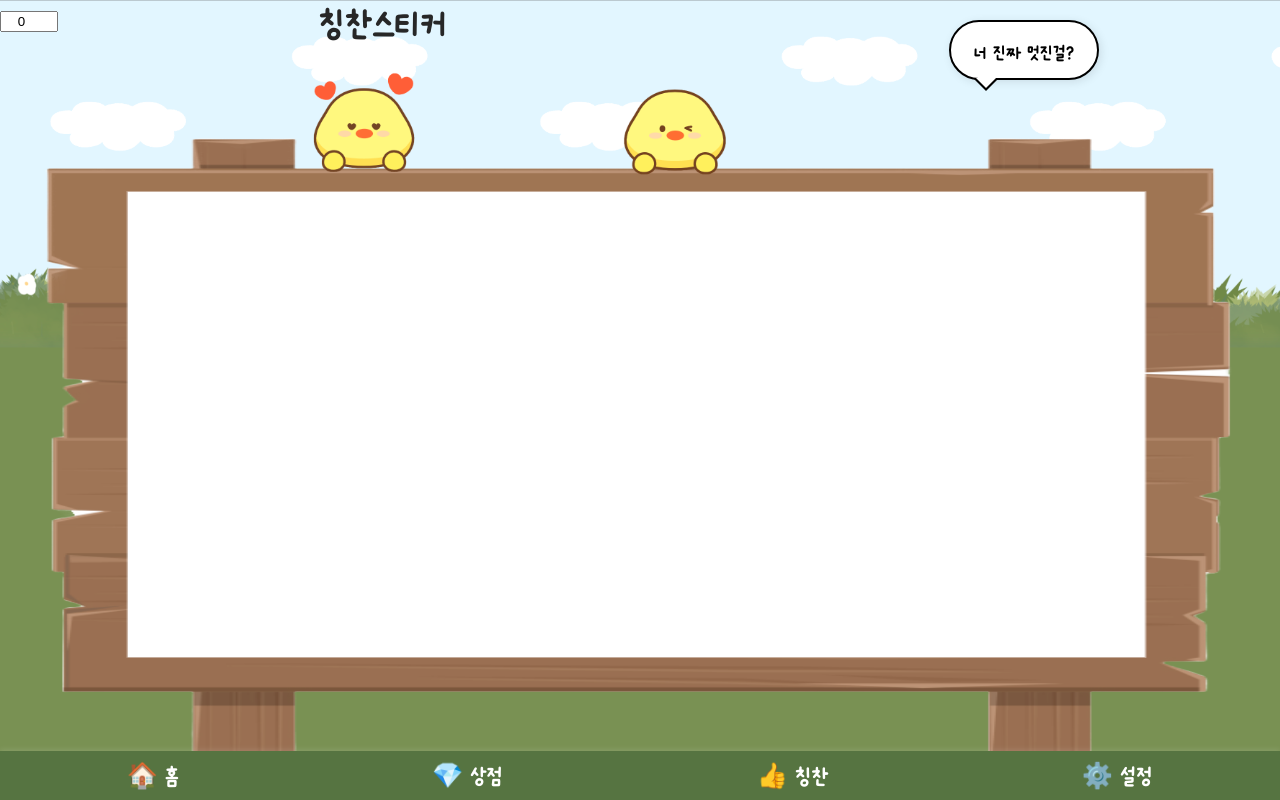
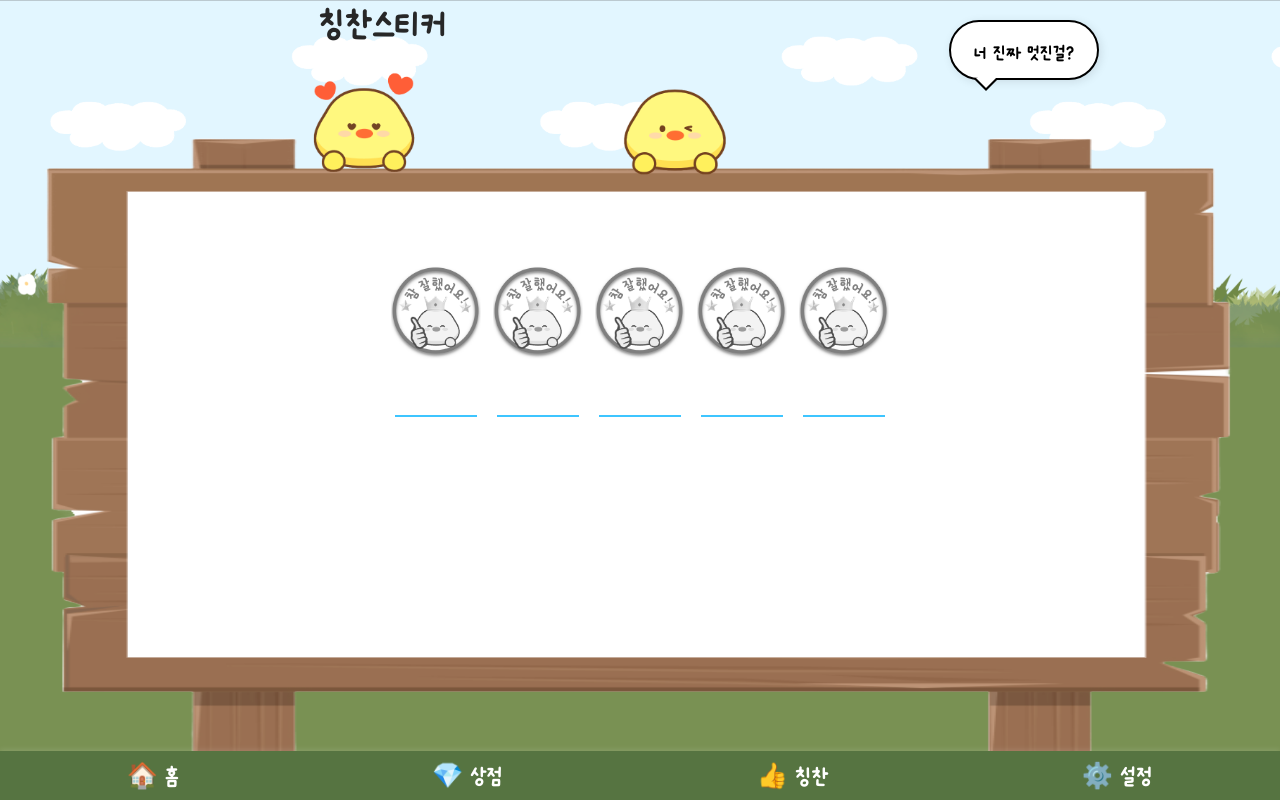
Before and after one commit to luminous037/OSS_project, a React (Create React App) app in the folder client/: page /WeeklyCheck in a window 1280 px wide. Shown: the top 800 px of the page. Built offline with nearby package versions, Linux system fonts and the light colour scheme.

Commit message:
[feat] 칭찬스티커의 갯수를 5개로 고정

```diff
--- a/client/src/components/WeeklyPage/WeeklyCheck.js
+++ b/client/src/components/WeeklyPage/WeeklyCheck.js
@@ -8,8 +8,14 @@ import unstamped from '../image/unstamped.png';
 import stamp from '../image/stamp.png';
 
 function WeeklyCheck() {
-  const [days, setDays] = useState(0);
-  const [inputFields, setInputFields] = useState([]);
+  const [stampStatus, setStampStatus] = useState({
+    '1': false,
+    '2': false,
+    '3': false,
+    '4': false,
+    '5': false,
+  });
+
   const [showModal, setShowModal] = useState(false);
 
   /*폭죽*/
@@ -22,29 +28,12 @@ function WeeklyCheck() {
     }, 1100);
   };
 
-  /*스탬프 갯수*/
-  const handleDaysChange = (e) => {
-    const value = e.target.value;
-    setDays(value);
-    updateInputFields(value);
-  };
-
-  /*numDays=Info2에서 정한 복용일수*/
-  const updateInputFields = (numDays) => {
-    const newInputFields = [];
-    for (let i = 0; i < numDays; i++) {
-      newInputFields.push({ id: i, imageSrc: unstamped });
-    }
-    setInputFields(newInputFields);
-  };
-
   const handleInputChange = (index, value) => {
-    const newInputFields = [...inputFields];
-    newInputFields[index].imageSrc = value === '1' ? stamp : unstamped;
-    setInputFields(newInputFields);
+    const newStampStatus = { ...stampStatus, [index]: value === '1' };
+    setStampStatus(newStampStatus);
 
     // 모든 스탬프가 선택되었는지 확인합니다
-    const allStamped = newInputFields.every(field => field.imageSrc === stamp);
+    const allStamped = Object.values(newStampStatus).every(status => status === true);
     if (allStamped) {
       setShowModal(true);
       showExplosionAnimation();
@@ -53,7 +42,6 @@ function WeeklyCheck() {
 
   const closeModal = () => {
     setShowModal(false);
-
   };
 
   const phrases = [
@@ -111,20 +99,10 @@ function WeeklyCheck() {
         <p>{currentPhrase}</p>
       </div>
 
-      <div className="howMuchStamp">
-        <input
-          type="number"
-          value={days}
-          onChange={handleDaysChange}
-          min="0"
-          style={{ width: '50px', textAlign: 'center' }}
-        />
-      </div>
-
       <div className="input" style={{ display: 'flex', flexWrap: 'wrap', justifyContent: 'center', transform: 'translateY(200px)' }}>
-        {inputFields.map((field, index) => (
+        {[1, 2, 3, 4, 5].map(index => (
           <div
-            key={field.id}
+            key={index}
             style={{
               display: 'flex',
               flexDirection: 'column',
@@ -132,12 +110,14 @@ function WeeklyCheck() {
               margin: '6px',
             }}
           >
-            <img src={field.imageSrc} alt={`Image ${index + 1}`} style={{ width: '90px', padding: days <= 4 ? '50px' : '0' }} />
+            <img src={stampStatus[index] ? stamp : unstamped} alt={`Image ${index}`} style={{ width: '90px', padding: '0' }} />
             <input
               type="text"
-              value={field.imageSrc === unstamped ? '' : '1'}
+              value={stampStatus[index] ? '1' : ''}
               onChange={(e) => handleInputChange(index, e.target.value)}
-              style={{ width: '50px', textAlign: 'center' }}
+              style={{ width: '50px',
+               textAlign: 'center'
+              }}
             />
           </div>
         ))}
@@ -146,7 +126,7 @@ function WeeklyCheck() {
       {showModal && (
         <div className="modal-backdrop">
           <div className="modal-get-point">
-            <h2>다 모았다! <br></br>포인트 획득!</h2>
+            <h2>다 모았다! <br />포인트 획득!</h2>
             <button onClick={closeModal}>획득</button>
           </div>
         </div>
--- a/client/src/components/WeeklyPage/WeeklyPage.css
+++ b/client/src/components/WeeklyPage/WeeklyPage.css
@@ -56,14 +56,14 @@ body {height:100%; overflow:hidden;}
   /*스탬프*/
   .input {
     position: absolute;
-    left: 0%;
+    left: 10%;
+    width: 80%;
     transform: translate(-50%, -50%);
   }
 
   .howMuchStamp{
     position: absolute;
     top:10px;
-
     z-index:1;
   }
 
--- a/client/src/components/shopPage/Shop.js
+++ b/client/src/components/shopPage/Shop.js
@@ -25,6 +25,8 @@ function Shop() {
     const [modalIsOpen, setModalIsOpen] = useState(false);
     const [currentItem, setCurrentItem] = useState(null);
     const [equippedItemImages, setEquippedItemImages] = useState([]);
+
+
 
     let lastImage = null; // 전역 변수로 lastImage 선언
     let lock = false;//test
@@ -121,7 +123,7 @@ function Shop() {
     // 상태 업데이트 후 서버에 동기화는 useEffect에서 처리
     setPoint(newPoint);
     setPurchaseStatus(prevStatus => ({ ...prevStatus, [id]: true }));
-    setCharacterEquip(prevEquip => ({ ...prevEquip, [id]: true }));
+    setCharacterEquip(prevEquip => ({ ...prevEquip, [id]: true })); //착용상태 저장 코드 추가 필요
     setModalIsOpen(false); // 모달 닫기
     showExplosionAnimation(); // 폭죽 애니메이션 실행
 
```
